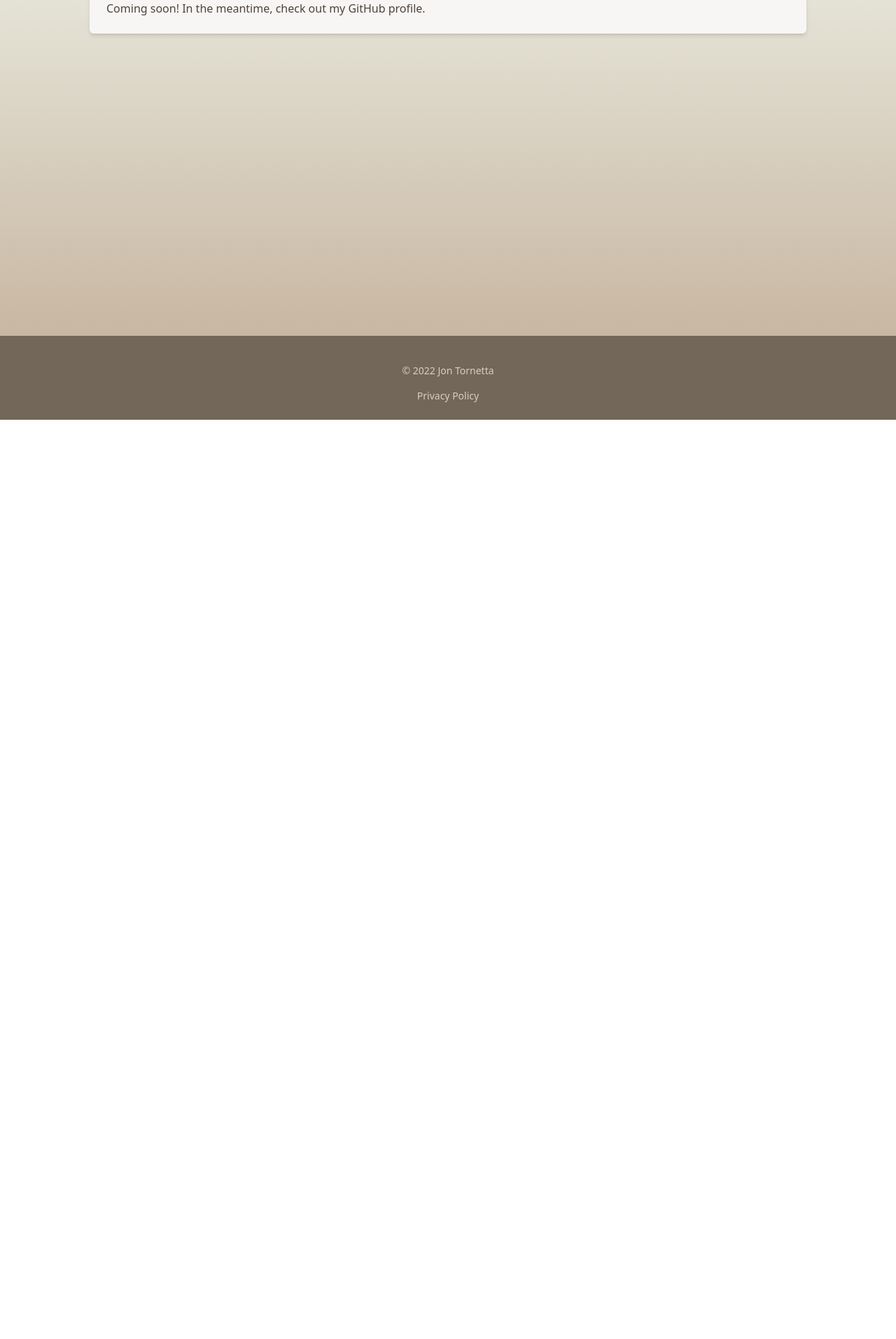
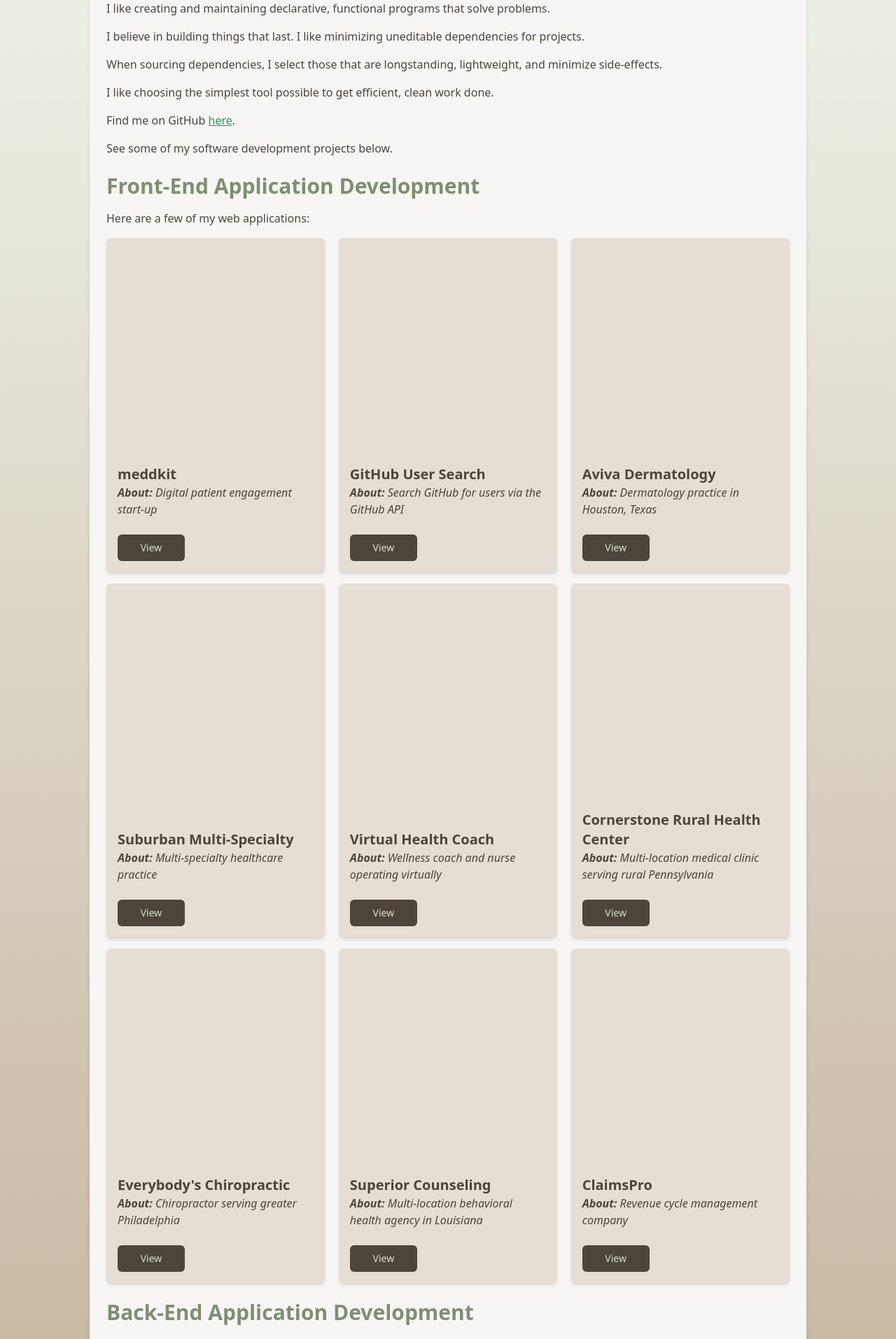
Before and after one commit to jmtornetta/jmtornetta-nextjs, a Next.js app: page /programming in a window 1280 px wide. Shown: the part 200-2114 px from the top of the page at 70% size. Before the commit the page ends 800 px from the top, so only its background shows below. Built offline with nearby package versions, Linux system fonts and the light colour scheme.

Commit message:
Content: About and Programming page content.

```diff
--- /dev/null
+++ b/components/content/programmingFrontend.jsx
@@ -0,0 +1,23 @@
+import PortfolioBox from "../portfolioBox"
+import { classNames } from '/lib/utils-js/domProps'
+
+export default function ProgrammingFrontend(props){
+  const websites = [
+    {title : "meddkit", link : "http://meddkit.com/", text: "", about : "Digital patient engagement start-up", image : "", },
+    {title : "GitHub User Search", link : "https://github-search-nextjs.vercel.app/", text: "", about : "Search GitHub for users via the GitHub API", image : "", },
+    {title : "Aviva Dermatology", link : "http://avivaderm.com/", text: "", about : "Dermatology practice in Houston, Texas", image : "", },
+    {title : "Suburban Multi-Specialty", link : "https://suburbanmultispecialty.com/", text: "", about : "Multi-specialty healthcare practice", image : "", },
+    {title : "Virtual Health Coach", link : "https://virtualhealth.coach/", text: "", about : "Wellness coach and nurse operating virtually", image : "", },
+    {title : "Cornerstone Rural Health Center", link : "https://cornerstonerhc.com/", text: "", about : "Multi-location medical clinic serving rural Pennsylvania", image : "", },
+    {title : "Everybody's Chiropractic", link : "https://everybodyschiropractic.com/", text: "", about : "Chiropractor serving greater Philadelphia", image : "", },
+    {title : "Superior Counseling", link : "https://superiorcounseling.care/", text: "", about : "Multi-location behavioral health agency in Louisiana", image : "", },
+    {title : "ClaimsPro", link : "https://claimspronet.meddkit.site/", text: "", about : "Revenue cycle management company", image : "", },
+  ]
+  return(
+    <div id="portfolioWebsites" className={classNames(props.className, "flex flex-row flex-wrap mt-4 gap-4 justify-between")}>
+      {websites.map(site => (
+        <PortfolioBox key={site.title} className="w-full lg:w-[49%] xl:w-[32%]" {...site} />
+      ))}
+    </div>
+  )
+}
--- /dev/null
+++ b/components/content/programmingIntro.jsx
@@ -0,0 +1,13 @@
+import Link from "next/link"
+
+export default function ProgrammingIntro() {
+  return (
+    <>
+      <p>I like creating and maintaining declarative, functional programs that solve problems.</p>
+      <p>I believe in building things that last. I like minimizing uneditable dependencies for projects.</p>
+      <p>When sourcing dependencies, I select those that are longstanding, lightweight, and minimize side-effects.</p>
+      <p>I like choosing the simplest tool possible to get efficient, clean work done.</p>
+      <p>Find me on GitHub <Link href="https://github.com/jmtornetta"><a className="text-green-600 underline hover:text-brown-600" target="_blank">here</a></Link>.</p>
+    </>
+  )
+}
--- /dev/null
+++ b/components/portfolioBox.js
@@ -0,0 +1,24 @@
+import BoxTitle from "/components/boxTitle"
+import BoxSubtitle from "/components/boxSubtitle"
+import Image from "next/image"
+import Link from "next/link"
+import Button from '/components/button'
+import { classNames } from '/lib/utils-js/domProps'
+
+export default function PortfolioBox({className, title, about, image, link, text}) {
+  return (
+    <div id="portfolioBox" className={classNames(className,"flex flex-col justify-end w-full p-4 rounded-md shadow-md bg-brown-200")}>
+      {/* Display image if it exists and is image extension. Determined on parent page by passing image path or null to component. */}
+      <div className="mx-auto overflow-hidden basis-[300px] rounded-md">
+        {image && <Image className="rounded-md" alt={`${title} portfolio image`} src={image} width="600px" height="600px" />}
+      </div>
+      <BoxTitle className="mt-2">{title}</BoxTitle>
+      <BoxSubtitle descriptor="About">{about}</BoxSubtitle>
+      <p id="portfolioPreview" className="w-auto mt-2 overflow-hidden break-all text-ellipsis text-md max-h-60">
+        {text}
+      </p>
+      {/* Read more button that links to post slug */}
+      <Link href={link}><a className='contents' target="_blank"><Button className="mt-4 justify-self-end w-fit">View</Button></a></Link>
+    </div>
+  )
+}
--- a/pages/about/index.jsx
+++ b/pages/about/index.jsx
@@ -1,12 +1,14 @@
 import Layout from '/components/layout'
+import ProgrammingIntro from '/components/content/programmingIntro'
 import Image from 'next/image'
+import Link from 'next/link'
 
 
 export default function About() {
     return (
         <Layout title="About">
             <section id="intro">
-                <p>Hi, I'm Jon. I am a full-stack web developer and business developer. I enjoy building and selling technology to solve problems for businesses.</p>
+                <p>Hi, I'm Jon. I am a software and business developer. I enjoy using technology to solve problems for healthcare businesses.</p>
             </section>
             <div id="image-profile" className="leading-[0] max-h-[80vh] w-full mx-auto md:float-right mt-4 md:ml-4 md:w-1/2 lg:w-1/3 overflow-hidden rounded-md shadow-md shadow-gray-600">
                 <Image  src="/images/jonTornetta-profile--tall.jpg" height={1697} width={768} />
@@ -15,7 +17,7 @@
                 <h2>Interests</h2>
                 <p>When I am not working, I spend my time with my fiancée, outdoors (hiking, camping, fishing, bushcrafting), or exercising (martial arts, HIIT, yoga, gym).</p>
                 <p>I write a bit but not regularly. I have written for several healthcare publications. I also like writing poetry and riddles.</p>
-                <p>I enjoy reading about psychology, biographies, business, philosophy, science-fiction, and fantasy. I prefer books that have been around for a while.</p>
+                <p>I like reading about psychology, biographies, philosophy, science-fiction, and fantasy. I prefer books that have been around for a while.</p>
             </section>
             <section id="values">
                 <h2>Values</h2>
@@ -30,26 +32,8 @@
             <section id="experience">
                 <div className="container">
                     <h2>Programming</h2>
-                    <p>I like creating and maintaining declarative, functional programs for the web.</p>
-                    <p>I believe in building things that last. I like minimizing uneditable dependencies for projects.</p>
-                    <p>When using dependencies, I select those that maintain this philosophy. I like choosing the simplest (i.e. least moving parts) tool possible to get efficient, clean work done.</p>
-                    <p>Some of my front-end work includes:</p>
-                    <ol className="ml-4 list-decimal">
-                        <li>meddkit.com</li>
-                        <li>virtualhealth.coach</li>
-                        <li>everybodyschiropractic.com</li>
-                        <li>avivaderm.com</li>
-                        <li>superiorcounseling.care</li>
-                        <li>suburbanmultispecialty.com</li>
-                    </ol>
-                    <p>Some of my CLI and back-end work includes:</p>
-                    <ol className="ml-4 list-decimal">
-                        <li>Automatic fitness class extractor {"=>"} Converts public fitness classes from dozens of websites to JSON objects in a single schedule object.</li>
-                        <li>Bookmark exporter {"=>"} Exports browser bookmarks to native HTML files which can be easily launched by indexing programs.</li>
-                        <li>GitHub Candidate Search {"=>"} Search GitHub for developers by name, email, and more. Next.js application using a combination of server-side rendering and client-side fetching via the GitHub API.</li>
-                        <li>Wordpress server migrator {"=>"} Spin up, back up, migrate, and sync different server instances with different requirements (e.g. Sandbox, Development, Staging, Production). Uses 100% Linux-native tools.</li>
-                        <li>Multi-machine WSL sync {"=>"} Keeps multiple, discrete WSL image instances to be synced with automatic drive mapping, git repo checking, and additional environment prep. Uses 100% Linux-native tools.</li>
-                    </ol>
+                    <ProgrammingIntro />
+                    <p>See my projects <Link href="/programming"><a className="text-green-600 underline hover:text-brown-600">here</a></Link>.</p>
                 </div>
             </section>
         </Layout>
--- a/pages/programming/index.jsx
+++ b/pages/programming/index.jsx
@@ -1,11 +1,28 @@
 import Layout from "/components/layout";
+import ProgrammingWebsites from "/components/content/programmingFrontend";
+import ProgrammingIntro from "/components/content/programmingIntro";
 
 export default function Programming() {
     return (
         <Layout title="Programming">
-            {/* Make max container width just large enough so that inner calendar hits its max width. This keeps the contact form and calendar widths equal. */}
-            <p>Coming soon! In the meantime, check out my <a href="https://github.com/jmtornetta" target="_blank">GitHub profile</a>.
-            </p>
+            <ProgrammingIntro />
+            <p>See some of my software development projects below.</p>
+            <section id="frontendDevelopment">
+                <h2>Front-End Application Development</h2>
+                <p>Here are a few of my web applications: </p>
+                <ProgrammingWebsites />
+            </section>
+            <section id="backendDevelopment">
+                <h2>Back-End Application Development</h2>
+                <p>Some of my CLI and back-end work includes:</p>
+                <ol className="ml-4 list-decimal">
+                    <li>Automatic fitness class extractor {"=>"} Converts public fitness classes from dozens of websites to JSON objects in a single schedule object.</li>
+                    <li>Bookmark exporter {"=>"} Exports browser bookmarks to native HTML files which can be easily launched by indexing programs.</li>
+                    <li>GitHub Candidate Search {"=>"} Search GitHub for developers by name, email, and more. Next.js application using a combination of server-side rendering and client-side fetching via the GitHub API.</li>
+                    <li>Wordpress server migrator {"=>"} Spin up, back up, migrate, and sync different server instances with different requirements (e.g. Sandbox, Development, Staging, Production). Uses 100% Linux-native tools.</li>
+                    <li>Multi-machine WSL sync {"=>"} Keeps multiple, discrete WSL image instances to be synced with automatic drive mapping, git repo checking, and additional environment prep. Uses 100% Linux-native tools.</li>
+                </ol>
+            </section>
         </Layout>
     )
 }
```
Also changed, not shown: 1 other file (tests, documents, lock files or other folders).
